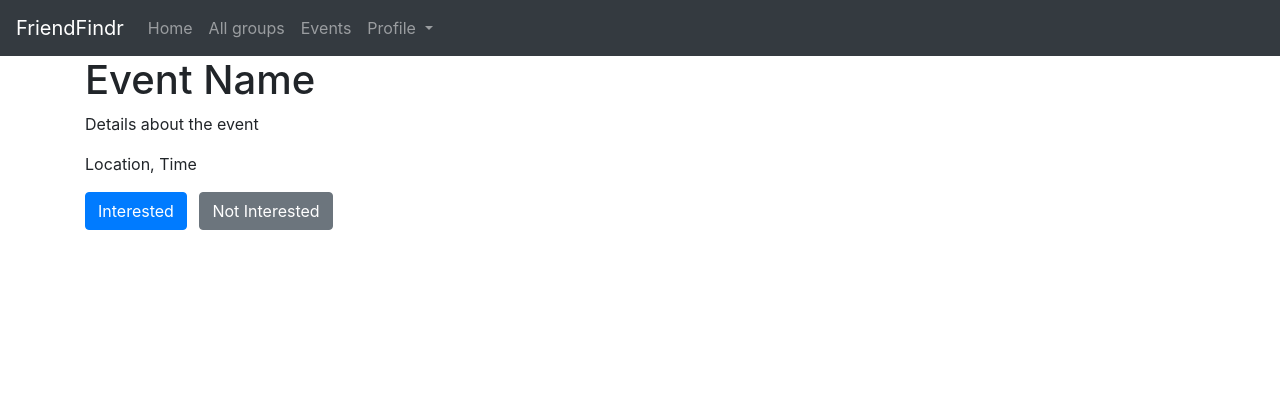
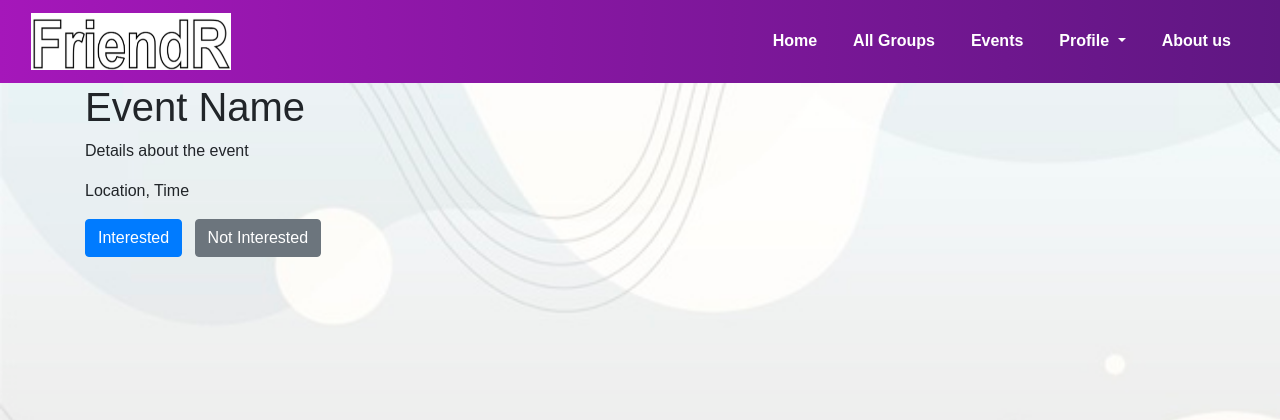
Before and after one commit to MMikey/FriendFindr, a PHP site: page /event-page.php in a window 1280 px wide. Shown: the top 420 px of the page. Run offline with PHP 8.4, Linux system fonts and the light colour scheme; a user stored in the database is signed in.

Commit message:
Update event-page.php

```diff
--- a/event-page.php
+++ b/event-page.php
@@ -47,26 +47,42 @@ if ($_SERVER["REQUEST_METHOD"] == "POST") {
 
 ?>
 
-<!-- This is just a template example of html that i pinched off the internet obviously ours will be different -->
 <!DOCTYPE html>
 <html lang="en">
 <head>
     <meta charset="UTF-8">
-    <title>Events Page</title>
+    <meta name="viewport" content="width=device-width" />
+    <meta name="description" content="This is a friend finding Application" />
+    <title>Welcome</title>
     <link rel="stylesheet" href="https://stackpath.bootstrapcdn.com/bootstrap/4.5.2/css/bootstrap.min.css">
-    <link rel="stylesheet" type="text/css" href="css/FFStylesheet.css">
+    <link rel="stylesheet" type="text/css" href="css/wpCSS.css"">
+    <script src="https://ajax.googleapis.com/ajax/libs/jquery/3.5.1/jquery.min.js"></script>
+    <script src="https://cdnjs.cloudflare.com/ajax/libs/popper.js/1.16.0/umd/popper.min.js"></script>
+    <script src="https://maxcdn.bootstrapcdn.com/bootstrap/4.5.2/js/bootstrap.min.js"></script>
 </head>
-<!--<h1 class="my-5">Hi, <b><?php echo htmlspecialchars($_SESSION["username"]); ?></b>. Welcome to our site.</h1> -->
-
-<nav class="navbar navbar-expand-sm bg-dark navbar-dark">
-    <!-- Links -->
-    <a class="navbar-brand" href="index.php">FriendFindr</a>
-    <ul class="navbar-nav">
+<body>
+<section id="nav-bar">
+    <nav class="navbar navbar-expand-lg navbar-light">
+        <div class="container-fluid">
+            <a class="navbar-brand" href="#"><img src="./data/logo.png" /></a>
+            <button
+                    class="navbar-toggler"
+                    type="button"
+                    data-bs-toggle="collapse"
+                    data-bs-target="#navbarNav"
+                    aria-controls="navbarNav"
+                    aria-expanded="false"
+                    aria-label="Toggle navigation"
+            >
+                <i class="fa fa-bars"></i>
+            </button>
+            <div class="collapse navbar-collapse" id="navbarNav">
+                <ul class="navbar-nav ml-auto">
                     <li class="nav-item">
                         <a class="nav-link" href="welcome.php">Home</a>
                     </li>
                     <li class="nav-item">
-            <a class="nav-link" href="groups-page.php">All groups</a>
+                        <a class="nav-link" href="groups-page.php">All Groups</a>
                     </li>
                     <li class="nav-item">
                         <a class="nav-link" href="events-page.php">Events</a>
@@ -75,15 +91,21 @@ if ($_SERVER["REQUEST_METHOD"] == "POST") {
                         <a class="nav-link dropdown-toggle" href="#" id="navbardrop" data-toggle="dropdown">
                             Profile
                         </a>
-            <div class="dropdown-menu">
+                        <div class="dropdown-menu" style="color:black">
                             <a class="dropdown-item" href="profile-page.php">My Profile</a>
                             <a class="dropdown-item" href="update-profile.php">Edit Profile</a>
                             <a class="dropdown-item" href="reset-password.php">Reset Password</a>
                             <a class="dropdown-item" href="logout.php">Logout</a>
                         </div>
                     </li>
+                    <li class="nav-item">
+                        <a class="nav-link" href="#">About us</a>
+                    </li>
                 </ul>
+            </div>
+        </div>
     </nav>
+</section>
 
 <body>
 
```
Lines whose indentation alone changed are shown as unchanged.
